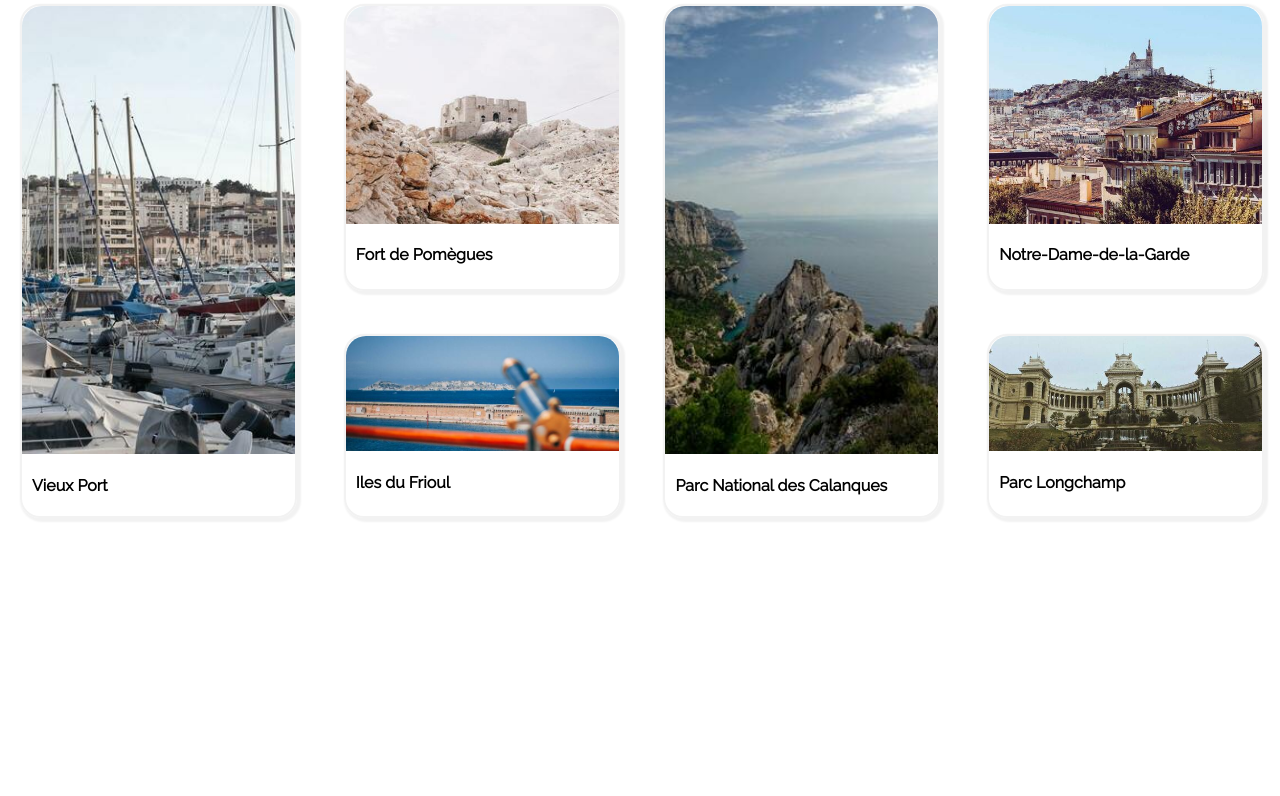
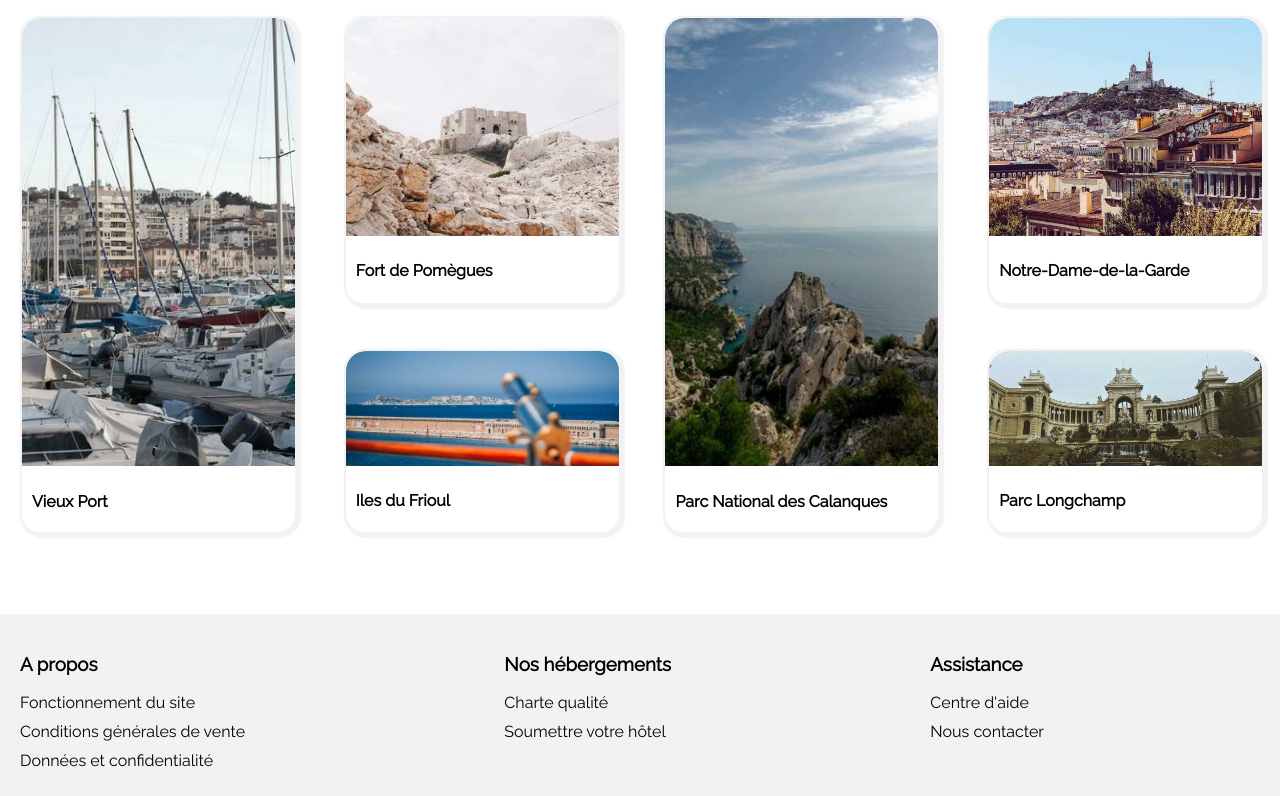
Before and after one commit to GuillaumeCabaret/CabaretGuillaume_2_18052021, a plain HTML site: page index.html in a window 1280 px wide. Shown: the part 1187-1983 px from the top of the page. Before the commit the page ends 1725 px from the top, so only its background shows below. Drawn offline with Linux system fonts and the light colour scheme.

Commit message:
add footer

```diff
--- a/index.html
+++ b/index.html
@@ -1,3 +1,4 @@
+<!DOCTYPE html>
 <html lang="en">
 
 <head>
@@ -316,6 +317,39 @@
             </div>
         </section>
     </main>
+    <!-- Footer -->
+    <footer>
+        <div class="footer">
+            <div class="about">
+                <div class="title">
+                    <h3>A propos</h3>
+                </div>
+                <ul>
+                    <li><a href="#">Fonctionnement du site</a></li>
+                    <li><a href="#">Conditions générales de vente</a></li>
+                    <li><a href="#">Données et confidentialité</a></li>
+                </ul>
+            </div>
+            <div class="our_rooms">
+                <div class="title">
+                    <h3>Nos hébergements</h3>
+                </div>
+                <ul>
+                    <li><a href="#">Charte qualité</a></li>
+                    <li><a href="#">Soumettre votre hôtel</a></li>
+                </ul>
+            </div>
+            <div class="assistance">
+                <div class="title">
+                    <h3>Assistance</h3>
+                </div>
+                <ul>
+                    <li><a href="#">Centre d'aide</a></li>
+                    <li><a href="#">Nous contacter</a></li>
+                </ul>
+            </div>
+        </div>
+    </footer>
 </body>
 
 </html>
--- a/style.css
+++ b/style.css
@@ -581,3 +581,51 @@ nav li a:hover {
     object-fit: cover;
     border-radius: 20px 20px 0 0;
 }
+
+footer {
+    display: flex;
+    justify-content: space-between;
+    background-color: #F2F2F2;
+    margin-top: 60px;
+}
+
+.about ul {
+    list-style-type: none;
+    padding: 0;
+}
+
+.about ul li a {
+    text-decoration-line: none;
+    color: black;
+}
+
+.our_rooms ul {
+    list-style-type: none;
+    padding: 0;
+}
+
+.our_rooms ul li a {
+    text-decoration-line: none;
+    color: black;
+}
+
+.assistance ul {
+    list-style-type: none;
+    padding: 0;
+}
+
+.assistance ul li a {
+    text-decoration-line: none;
+    color: black;
+}
+
+footer ul li {
+    padding-bottom: 10px;
+}
+
+.footer {
+    width: 80%;
+    display: flex;
+    justify-content: space-between;
+    padding: 20px 0 0 20px;
+}
```
